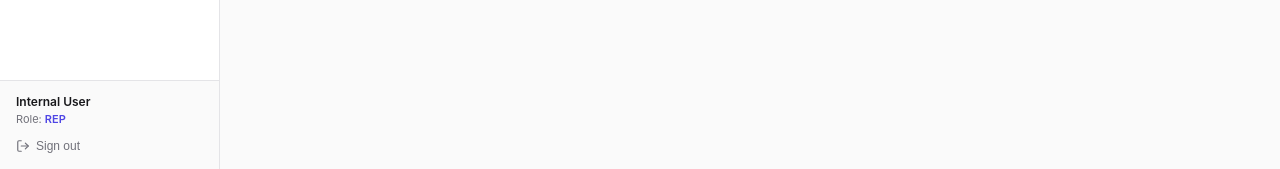
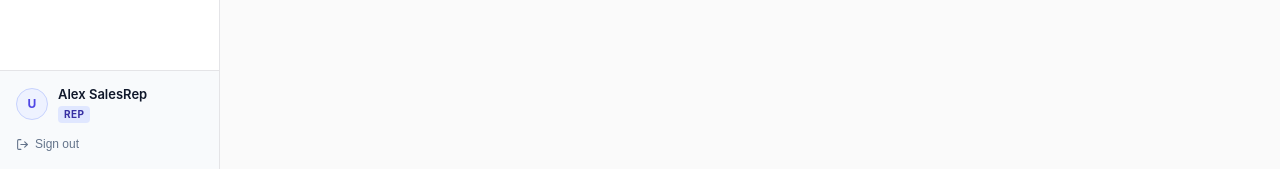
Before and after one commit to ShafinNigamana/DealFlow360, a Next.js app: page /quotations/1 in a window 1280 px wide. Shown: the part 631-800 px from the top of the page. Built offline with nearby package versions, Linux system fonts and the light colour scheme; no server answers; the database is empty.

Commit message:
fix: enable portal public quotation view, customer negotiations, and polish sidebar user badge

```diff
--- a/src/app/api/quotations/[id]/negotiations/route.ts
+++ b/src/app/api/quotations/[id]/negotiations/route.ts
@@ -7,9 +7,6 @@ import { NextResponse } from 'next/server'
 
 // GET /api/quotations/[id]/negotiations — List negotiation thread
 export async function GET(req: Request, { params }: { params: Promise<{ id: string }> }) {
-  const { errorResponse } = await requireAuth()
-  if (errorResponse) return errorResponse
-
   try {
     const { id } = await params
 
@@ -26,9 +23,6 @@ export async function GET(req: Request, { params }: { params: Promise<{ id: stri
 
 // POST /api/quotations/[id]/negotiations — Add comment or counter-proposal
 export async function POST(req: Request, { params }: { params: Promise<{ id: string }> }) {
-  const { errorResponse, session } = await requireAuth()
-  if (errorResponse) return errorResponse
-
   try {
     const { id: quotationId } = await params
     const body = await req.json()
--- a/src/app/api/quotations/[id]/route.ts
+++ b/src/app/api/quotations/[id]/route.ts
@@ -4,9 +4,6 @@ import { NextResponse } from 'next/server'
 
 // GET /api/quotations/[id] — Fetch single quotation with full details
 export async function GET(req: Request, { params }: { params: Promise<{ id: string }> }) {
-  const { errorResponse } = await requireAuth()
-  if (errorResponse) return errorResponse
-
   try {
     const { id } = await params
 
--- a/src/app/portal/quotation/[id]/page.tsx
+++ b/src/app/portal/quotation/[id]/page.tsx
@@ -43,6 +43,7 @@ export default function CustomerPortalPage({ params }: { params: Promise<{ id: s
         method: 'POST',
         headers: { 'Content-Type': 'application/json' },
         body: JSON.stringify({
+          authorType: 'CUSTOMER',
           comment: commentText,
           counterDiscountPercent: counterDiscount !== '' ? Number(counterDiscount) : undefined,
         }),
--- a/src/components/shell/InternalShell.tsx
+++ b/src/components/shell/InternalShell.tsx
@@ -127,13 +127,35 @@ export const InternalShell: React.FC<{ children: React.ReactNode; title?: string
         </nav>
 
         {/* User Info & Sign Out */}
-        <div style={{ padding: '12px 16px', borderTop: '1px solid #E4E4E7', backgroundColor: '#FAFAFA' }}>
-          <div style={{ marginBottom: '8px' }}>
-            <div style={{ fontSize: '12px', fontWeight: 600, color: '#18181B' }}>
-              {session?.user?.name || 'Internal User'}
+        <div style={{ padding: '14px 16px', borderTop: '1px solid #E4E4E7', backgroundColor: '#F8FAFC' }}>
+          <div style={{ display: 'flex', alignItems: 'center', gap: '10px', marginBottom: '10px' }}>
+            <div
+              style={{
+                width: '32px',
+                height: '32px',
+                borderRadius: '50%',
+                backgroundColor: '#EEF2FF',
+                border: '1px solid #C7D2FE',
+                display: 'flex',
+                alignItems: 'center',
+                justifyContent: 'center',
+                fontSize: '12px',
+                fontWeight: 700,
+                color: '#4F46E5',
+                flexShrink: 0,
+              }}
+            >
+              {(session?.user?.name || 'U').charAt(0).toUpperCase()}
             </div>
-            <div style={{ fontSize: '11px', color: '#71717A' }}>
-              Role: <span style={{ fontWeight: 600, color: '#4F46E5' }}>{session?.user?.role || 'REP'}</span>
+            <div style={{ overflow: 'hidden' }}>
+              <div style={{ fontSize: '13px', fontWeight: 600, color: '#0F172A', whiteSpace: 'nowrap', textOverflow: 'ellipsis', overflow: 'hidden' }}>
+                {session?.user?.name || 'Alex SalesRep'}
+              </div>
+              <div style={{ display: 'flex', alignItems: 'center', gap: '4px', marginTop: '2px' }}>
+                <span style={{ fontSize: '10px', fontWeight: 700, textTransform: 'uppercase', letterSpacing: '0.04em', backgroundColor: '#E0E7FF', color: '#3730A3', padding: '1px 6px', borderRadius: '4px' }}>
+                  {session?.user?.role || 'REP'}
+                </span>
+              </div>
             </div>
           </div>
           <button
@@ -143,14 +165,18 @@ export const InternalShell: React.FC<{ children: React.ReactNode; title?: string
               alignItems: 'center',
               gap: '6px',
               fontSize: '12px',
-              color: '#71717A',
+              fontWeight: 500,
+              color: '#64748B',
               background: 'none',
               border: 'none',
               cursor: 'pointer',
               padding: '4px 0',
+              transition: 'color 0.15s ease',
             }}
+            onMouseOver={(e) => (e.currentTarget.style.color = '#EF4444')}
+            onMouseOut={(e) => (e.currentTarget.style.color = '#64748B')}
           >
-            <LogOut size={14} />
+            <LogOut size={13} />
             <span>Sign out</span>
           </button>
         </div>
--- a/src/lib/auth.ts
+++ b/src/lib/auth.ts
@@ -24,21 +24,36 @@ export const { handlers, auth, signIn, signOut } = NextAuth({
           where: { email },
         })
 
-        if (!user || !user.passwordHash) {
-          return null
+        if (user && user.passwordHash) {
+          const isValid = await bcrypt.compare(password, user.passwordHash)
+          if (isValid) {
+            return {
+              id: user.id,
+              email: user.email,
+              name: user.name,
+              role: user.role,
+            }
+          }
         }
 
-        const isValid = await bcrypt.compare(password, user.passwordHash)
-        if (!isValid) {
-          return null
+        // Also allow customer login
+        const customer = await prisma.customer.findUnique({
+          where: { email },
+        })
+
+        if (customer && customer.passwordHash) {
+          const isValid = await bcrypt.compare(password, customer.passwordHash)
+          if (isValid) {
+            return {
+              id: customer.id,
+              email: customer.email,
+              name: customer.name,
+              role: 'CUSTOMER' as any,
+            }
+          }
         }
 
-        return {
-          id: user.id,
-          email: user.email,
-          name: user.name,
-          role: user.role,
-        }
+        return null
       },
     }),
   ],
```
